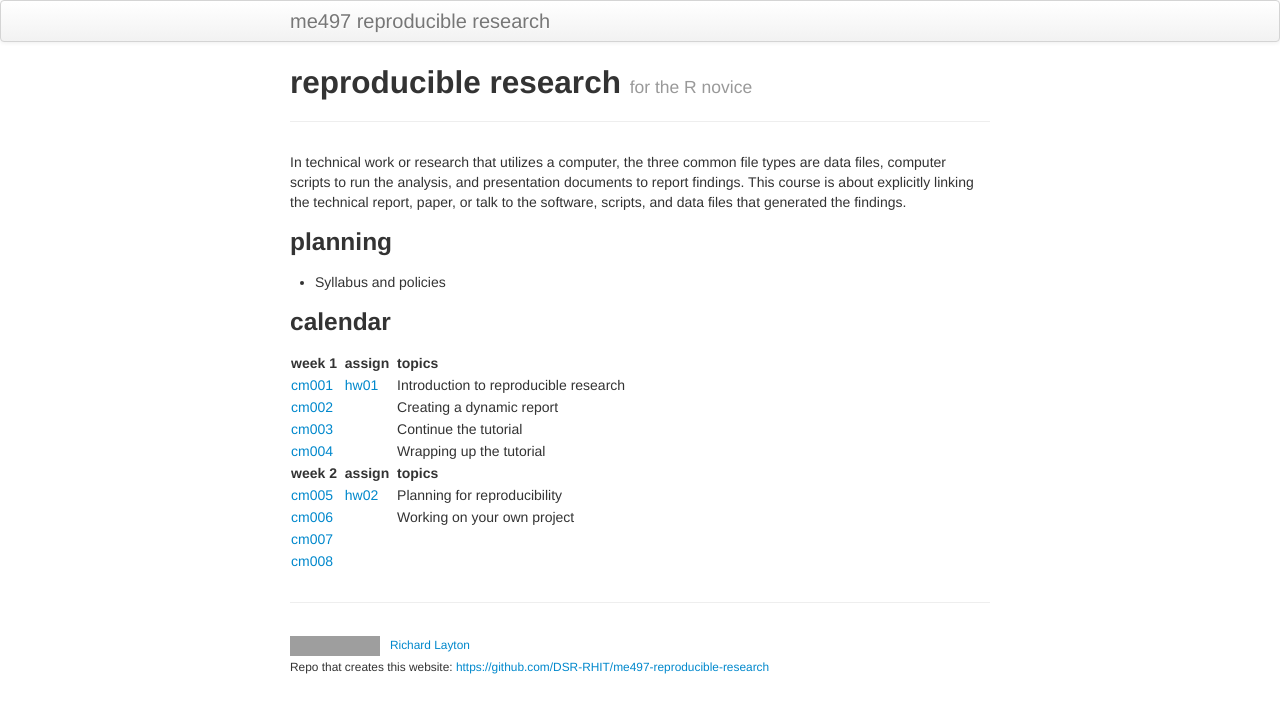
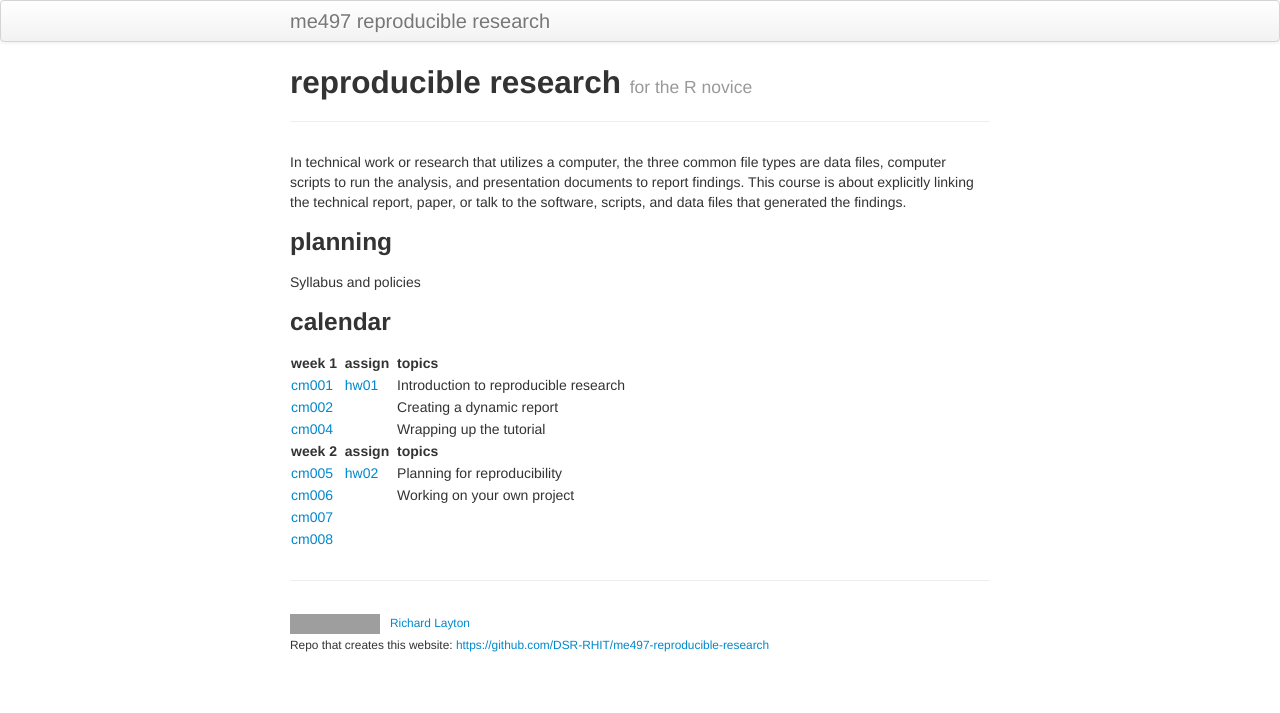
Before and after one commit to staceb/me497-reproducible-research, a Jekyll site: the page built from index.md, in a window 1280 px wide. Shown: the top 713 px of the page. Built offline with Jekyll 4.4.1, drawn with Linux system fonts in a browser that asks for light colours; grey boxes are pictures that could not be loaded.

Commit message:
update calendar

````diff
--- a/index.Rmd
+++ b/index.Rmd
@@ -19,12 +19,11 @@ df <- read_excel('pages/calendar.xlsx') %>%
 df[is.na(df)] <- " " # replaces NAs with 2 blanks
 ```
 
-
 In technical work or research that utilizes a computer, the three common file types are data files, computer scripts to run the analysis, and presentation documents to report findings. This course is about explicitly linking the technical report, paper, or talk to the software, scripts, and data files that generated the findings.
 
 ### planning
 
-- Syllabus and policies
+Syllabus and policies
 
 ### calendar
 
--- a/index.md
+++ b/index.md
@@ -9,12 +9,11 @@ description: reproducible research for the R beginner with RStudio, knitr
 
 
 
-
 In technical work or research that utilizes a computer, the three common file types are data files, computer scripts to run the analysis, and presentation documents to report findings. This course is about explicitly linking the technical report, paper, or talk to the software, scripts, and data files that generated the findings.
 
 ### planning
 
-- Syllabus and policies
+Syllabus and policies
 
 ### calendar
 
@@ -23,7 +22,6 @@ In technical work or research that utilizes a computer, the three common file ty
 |:---------------|:--|:--------------|:--|:-------------------------------------|
 |[cm001](linkto) |   |[hw01](linkto) |   |Introduction to reproducible research |
 |[cm002](linkto) |   |               |   |Creating a dynamic report             |
-|[cm003](linkto) |   |               |   |Continue the tutorial                 |
 |[cm004](linkto) |   |               |   |Wrapping up the tutorial              |
 
 
````
Also changed, not shown: 2 other files.
